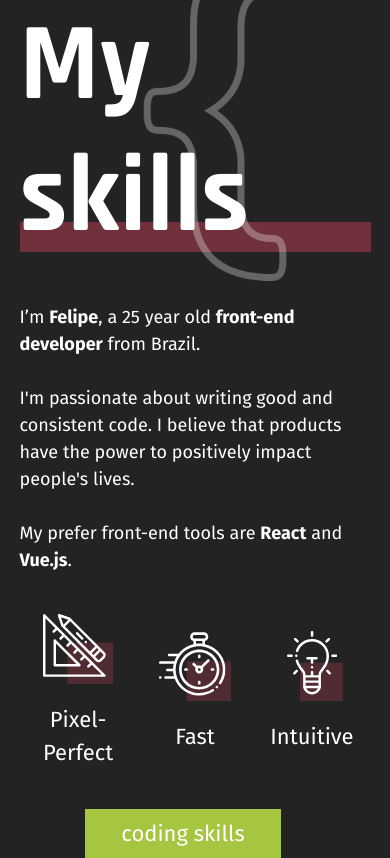
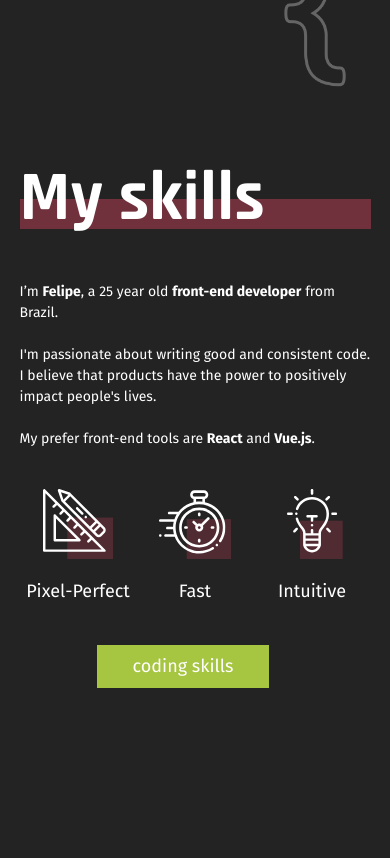
Before and after one commit to liraf/felipelira.me-new, a React (Create React App) app: page /skills in a window 390 px wide. Built offline with nearby package versions, Linux system fonts and the light colour scheme.

Commit message:
improvements(skills): responsive adjustments

```diff
--- a/src/pages/Skills/Skills.scss
+++ b/src/pages/Skills/Skills.scss
@@ -9,6 +9,7 @@
 
   @media screen and (max-width: $tablet-portrait-upper-boundary) {
     height: auto;
+    min-height: 100vh;
   }
 }
 
@@ -24,6 +25,10 @@
 
   &__isOnHome {
     width: 350px;
+
+    @media screen and (max-width: $tablet-portrait-upper-boundary) {
+      width: 150px;
+    }
   }
 
   &__open {
--- a/src/styles/_mixins.scss
+++ b/src/styles/_mixins.scss
@@ -5,6 +5,10 @@
   font-weight: bold;
   position: relative;
   line-height: 120%;
+
+  @media screen and (max-width: $tablet-portrait-upper-boundary) {
+    font-size: 70px;
+  }
 
   &::before {
     content: "";
@@ -26,6 +30,10 @@
   position: relative;
   line-height: 120%;
 
+  @media screen and (max-width: $tablet-portrait-upper-boundary) {
+    font-size: 32px;
+  }
+
   &::before {
     content: "";
     background-color: $fl-red;
@@ -46,6 +54,10 @@
   position: relative;
   line-height: 120%;
 
+  @media screen and (max-width: $tablet-portrait-upper-boundary) {
+    font-size: 20px;
+  }
+
   &::before {
     content: "";
     background-color: $fl-red;
@@ -64,6 +76,10 @@
   font-size: 22px;
   font-weight: 400;
   line-height: 150%;
+
+  @media screen and (max-width: $tablet-portrait-upper-boundary) {
+    font-size: 18px;
+  }
 }
 
 @mixin typo-small() {
@@ -72,6 +88,10 @@
   font-size: 18px;
   font-weight: 400;
   line-height: 150%;
+
+  @media screen and (max-width: $tablet-portrait-upper-boundary) {
+    font-size: 14px;
+  }
 }
 
 @mixin container() {
```
